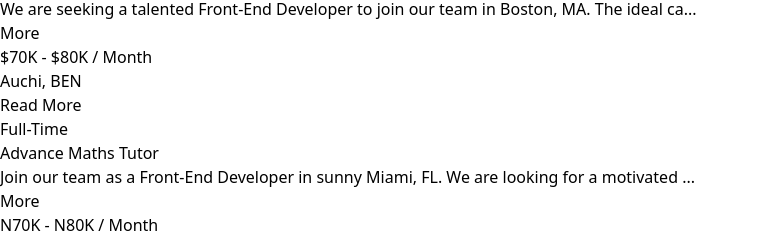
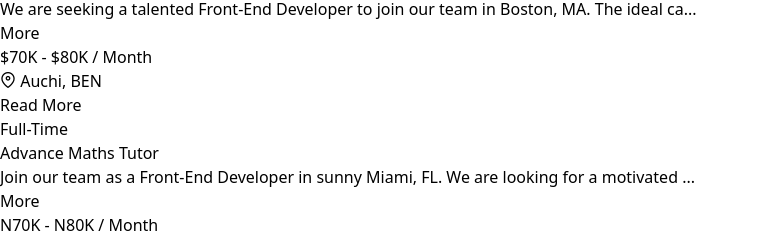
Before and after one commit to Mogle7Arkad/get-hired, a Vue app: page / in a window 1280 px wide. Shown: the part 555-793 px from the top of the page, without its empty margins (0-758 px from the left). Built offline with nearby package versions, Linux system fonts and the light colour scheme.

Commit message:
apply the the primeicon map marker icon for location

```diff
--- a/src/components/JobListing.vue
+++ b/src/components/JobListing.vue
@@ -43,7 +43,7 @@
 
             <div class="flex flex-col lg:flex-row justify-between mb-4">
                 <div class="text-orange-700 mb-3">
-                  <i class="fa-solid fa-location-dot text-lg"></i>
+                  <i class="pi pi-map-marker text-orange-700"></i>
                   {{ job.location }}
                 </div>
                 <a
```
